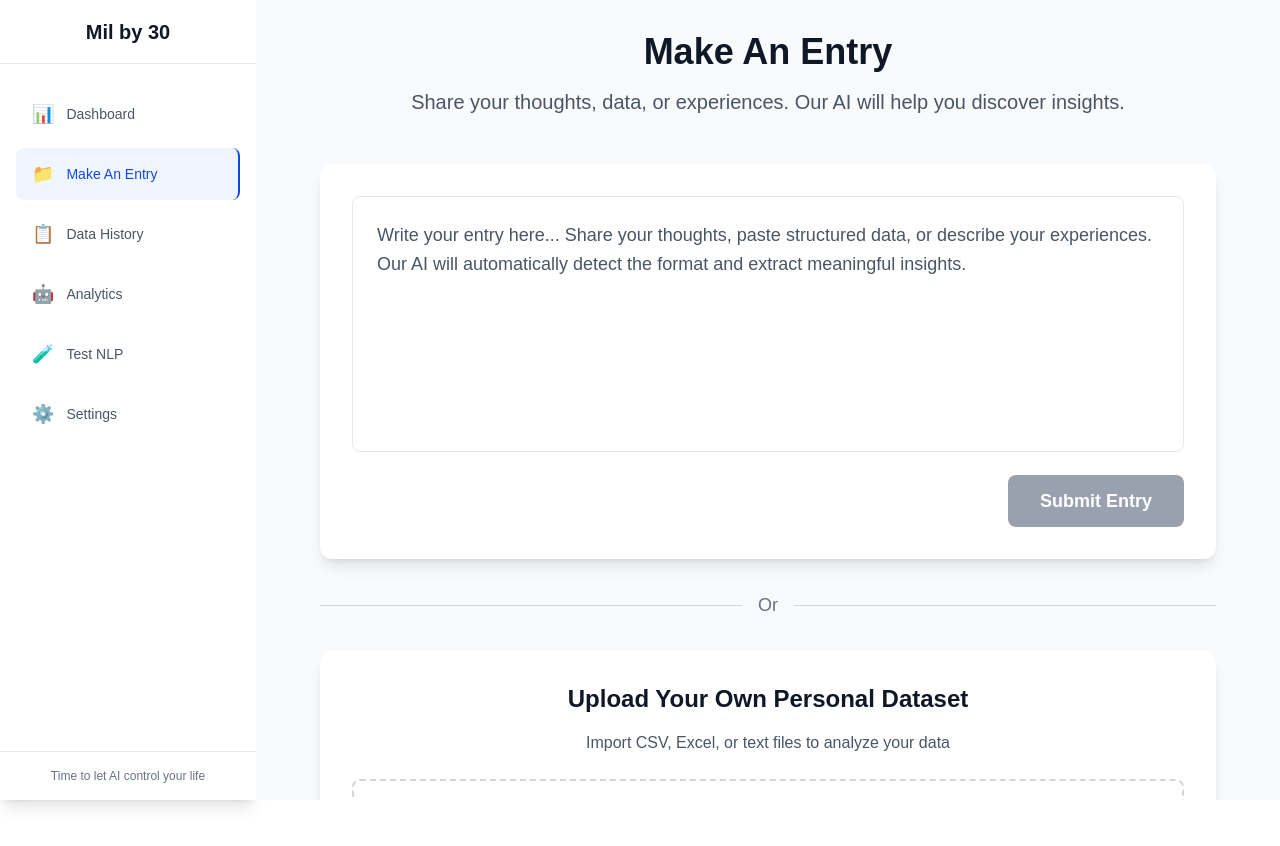
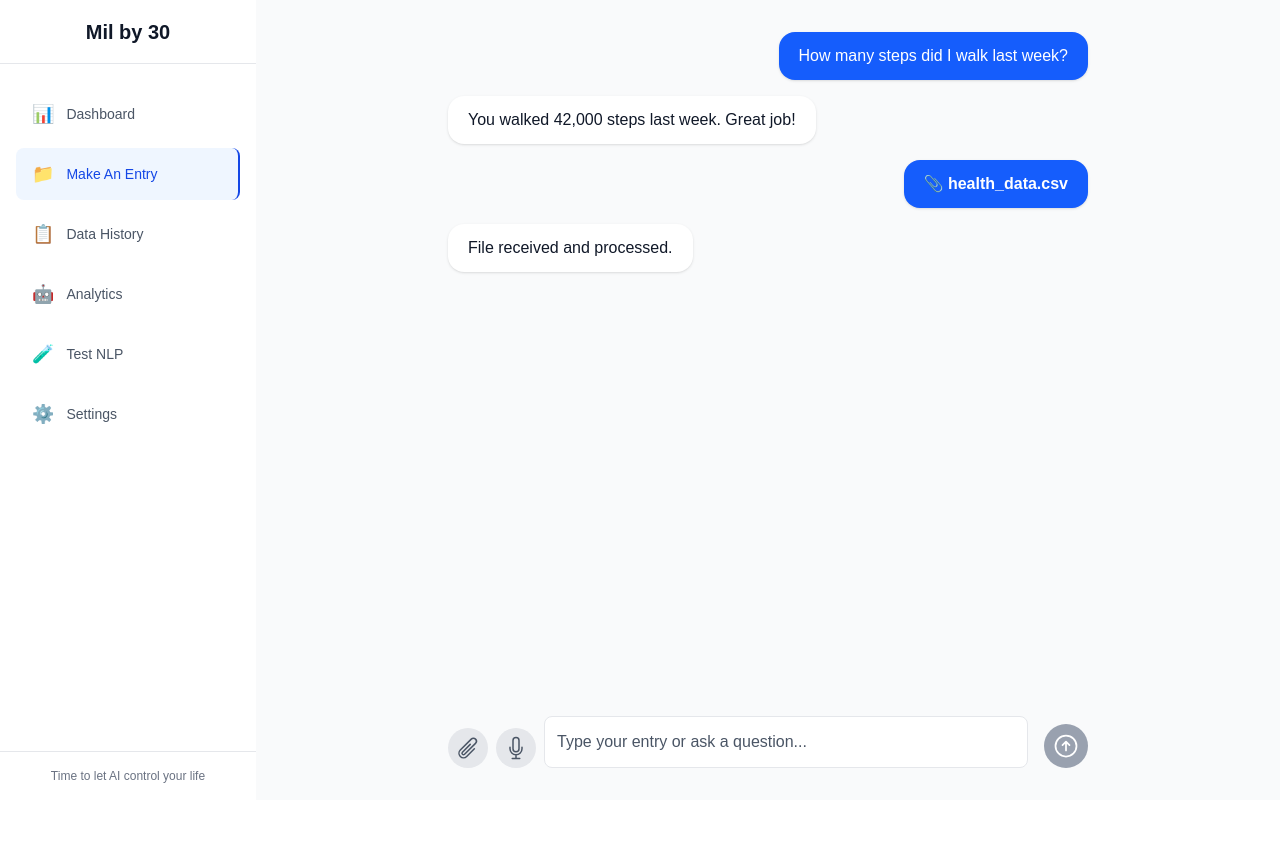
Before and after one commit to sameer7madrasi/ai-is-king, a Next.js app: page /upload in a window 1280 px wide. Shown: the top 846 px of the page. After the commit the page ends 800 px from the top, so only its background shows below. Built offline with nearby package versions, Linux system fonts and the light colour scheme.

Commit message:
added better entry

```diff
--- /dev/null
+++ b/src/app/api/entry/file/route.ts
@@ -0,0 +1,32 @@
+import { NextRequest, NextResponse } from 'next/server';
+import { UnifiedEntry } from '@/lib/entryModel';
+import { v4 as uuidv4 } from 'uuid';
+
+export async function POST(req: NextRequest) {
+  const formData = await req.formData();
+  const file = formData.get('file') as File | null;
+  const userId = formData.get('userId') as string || 'demo-user';
+  if (!file) {
+    return NextResponse.json({ error: 'Missing file' }, { status: 400 });
+  }
+  // For now, we won't actually store the file, just mock the entry
+  const now = new Date().toISOString();
+  const entry: UnifiedEntry = {
+    id: uuidv4(),
+    userId,
+    type: 'file',
+    source: 'upload',
+    content: file.name, // In real use, extract text or summary
+    fileUrl: null, // In real use, store and provide URL
+    metadata: {
+      filename: file.name,
+      mimetype: file.type,
+      // Add more as needed
+    },
+    timestamp: now,
+    createdAt: now,
+    updatedAt: now,
+  };
+  // TODO: Store in DB and handle file storage
+  return NextResponse.json({ success: true, entry });
+}
--- /dev/null
+++ b/src/app/api/entry/text/route.ts
@@ -0,0 +1,25 @@
+import { NextRequest, NextResponse } from 'next/server';
+import { UnifiedEntry } from '@/lib/entryModel';
+import { v4 as uuidv4 } from 'uuid';
+
+export async function POST(req: NextRequest) {
+  const { userId = 'demo-user', text } = await req.json();
+  if (!text || typeof text !== 'string') {
+    return NextResponse.json({ error: 'Missing or invalid text' }, { status: 400 });
+  }
+  const now = new Date().toISOString();
+  const entry: UnifiedEntry = {
+    id: uuidv4(),
+    userId,
+    type: 'text',
+    source: 'manual',
+    content: text,
+    fileUrl: null,
+    metadata: {},
+    timestamp: now,
+    createdAt: now,
+    updatedAt: now,
+  };
+  // TODO: Store in DB
+  return NextResponse.json({ success: true, entry });
+}
--- /dev/null
+++ b/src/app/api/entry/voice/route.ts
@@ -0,0 +1,33 @@
+import { NextRequest, NextResponse } from 'next/server';
+import { UnifiedEntry } from '@/lib/entryModel';
+import { v4 as uuidv4 } from 'uuid';
+
+export async function POST(req: NextRequest) {
+  const formData = await req.formData();
+  const file = formData.get('audio') as File | null;
+  const userId = formData.get('userId') as string || 'demo-user';
+  if (!file) {
+    return NextResponse.json({ error: 'Missing audio file' }, { status: 400 });
+  }
+  // In real use, run speech-to-text here
+  const transcript = 'Transcribed text (stub)';
+  const now = new Date().toISOString();
+  const entry: UnifiedEntry = {
+    id: uuidv4(),
+    userId,
+    type: 'voice',
+    source: 'upload',
+    content: transcript,
+    fileUrl: null, // In real use, store and provide URL
+    metadata: {
+      filename: file.name,
+      mimetype: file.type,
+      // Add more as needed
+    },
+    timestamp: now,
+    createdAt: now,
+    updatedAt: now,
+  };
+  // TODO: Store in DB and handle file storage
+  return NextResponse.json({ success: true, entry });
+}
--- a/src/app/upload/page.tsx
+++ b/src/app/upload/page.tsx
@@ -1,46 +1,51 @@
 "use client";
 
-import React, { useState } from "react";
-import { useRouter } from "next/navigation";
+import React, { useRef, useState } from "react";
+import { PaperClipIcon, MicrophoneIcon, ArrowUpCircleIcon } from '@heroicons/react/24/outline';
 
-interface DataInsights {
-  fileId: string;
-  numRows: number;
-  numColumns: number;
-  columns: string[];
-  columnTypes: Record<string, string>;
-  sample: any[];
+interface ChatEntry {
+  id: string;
+  type: 'text' | 'file' | 'voice';
+  content: string;
+  filename?: string;
+  from: 'user' | 'ai';
 }
 
+const MOCK_HISTORY: ChatEntry[] = [
+  { id: '1', type: 'text', content: 'How many steps did I walk last week?', from: 'user' },
+  { id: '2', type: 'text', content: 'You walked 42,000 steps last week. Great job!', from: 'ai' },
+  { id: '3', type: 'file', content: 'Uploaded: health_data.csv', filename: 'health_data.csv', from: 'user' },
+  { id: '4', type: 'text', content: 'File received and processed.', from: 'ai' },
+];
+
 export default function UploadPage() {
-  const [insights, setInsights] = useState<DataInsights | null>(null);
+  const [history, setHistory] = useState<ChatEntry[]>(MOCK_HISTORY);
+  const [input, setInput] = useState("");
   const [loading, setLoading] = useState(false);
   const [error, setError] = useState("");
-  const router = useRouter();
+  const fileInputRef = useRef<HTMLInputElement>(null);
 
-  const [textInput, setTextInput] = useState("");
-
-  const handleFileChange = async (e: React.ChangeEvent<HTMLInputElement>) => {
-    if (!e.target.files || e.target.files.length === 0) return;
+  const handleTextSubmit = async () => {
+    if (!input.trim()) return;
     setLoading(true);
     setError("");
-    const formData = new FormData();
-    formData.append("file", e.target.files[0]);
+    const userEntry: ChatEntry = {
+      id: Date.now().toString(),
+      type: 'text',
+      content: input,
+      from: 'user',
+    };
+    setHistory((h) => [...h, userEntry]);
+    setInput("");
     try {
-      const res = await fetch("/api/upload", {
+      const res = await fetch("/api/entry/text", {
         method: "POST",
-        body: formData,
+        headers: { "Content-Type": "application/json" },
+        body: JSON.stringify({ text: userEntry.content }),
       });
-      if (!res.ok) {
-        const errorData = await res.json();
-        throw new Error(errorData.error || "Failed to upload file");
-      }
       const data = await res.json();
-      console.log('API Response received:', data);
-      console.log('Sample data:', data.sample);
-      console.log('Columns:', data.columns);
-      console.log('Column types:', data.columnTypes);
-      setInsights(data);
+      if (!data.success) throw new Error(data.error || "Failed to process entry");
+      setHistory((h) => [...h, { id: Date.now() + "-ai", type: 'text', content: "Entry received! (stub)", from: 'ai' }]);
     } catch (err: any) {
       setError(err.message || "Unknown error");
     } finally {
@@ -48,246 +53,133 @@ export default function UploadPage() {
     }
   };
 
-  const handleTextSubmit = async () => {
-    if (!textInput.trim()) return;
+  const handleFileChange = async (e: React.ChangeEvent<HTMLInputElement>) => {
+    if (!e.target.files || e.target.files.length === 0) return;
     setLoading(true);
     setError("");
-
+    const file = e.target.files[0];
+    const userEntry: ChatEntry = {
+      id: Date.now().toString(),
+      type: 'file',
+      content: `Uploaded: ${file.name}`,
+      filename: file.name,
+      from: 'user',
+    };
+    setHistory((h) => [...h, userEntry]);
     try {
-      const res = await fetch("/api/upload", {
+      const formData = new FormData();
+      formData.append("file", file);
+      const res = await fetch("/api/entry/file", {
         method: "POST",
-        headers: {
-          "Content-Type": "application/json",
-        },
-        body: JSON.stringify({ text: textInput }),
+        body: formData,
       });
-      if (!res.ok) {
-        const errorData = await res.json();
-        throw new Error(errorData.error || "Failed to process text");
-      }
       const data = await res.json();
-      console.log('Text processing response:', data);
-      setInsights(data);
+      if (!data.success) throw new Error(data.error || "Failed to upload file");
+      setHistory((h) => [...h, { id: Date.now() + "-ai", type: 'text', content: "File received! (stub)", from: 'ai' }]);
     } catch (err: any) {
       setError(err.message || "Unknown error");
     } finally {
       setLoading(false);
+      if (fileInputRef.current) fileInputRef.current.value = "";
     }
+  };
+
+  const handleVoiceStub = async () => {
+    setLoading(true);
+    setError("");
+    const userEntry: ChatEntry = {
+      id: Date.now().toString(),
+      type: 'voice',
+      content: `Voice note (stub)`,
+      from: 'user',
+    };
+    setHistory((h) => [...h, userEntry]);
+    // In real use, record and upload audio
+    setTimeout(() => {
+      setHistory((h) => [...h, { id: Date.now() + "-ai", type: 'text', content: "Voice note received! (stub)", from: 'ai' }]);
+      setLoading(false);
+    }, 1200);
   };
 
   return (
     <div className="flex flex-col h-screen bg-gray-50 dark:bg-gray-900">
-      {/* Header */}
-      <div className="flex-1 flex flex-col items-center justify-center px-4 py-8">
-        <div className="max-w-4xl w-full">
-          {/* Main Title */}
-          <div className="text-center mb-12">
-            <h1 className="text-4xl font-bold text-gray-900 dark:text-gray-100 mb-4">Make An Entry</h1>
-            <p className="text-xl text-gray-600 dark:text-gray-300">
-              Share your thoughts, data, or experiences. Our AI will help you discover insights.
-            </p>
+      {/* Chat bubbles/history */}
+      <div className="flex-1 overflow-y-auto px-4 py-8 max-w-2xl mx-auto w-full">
+        <div className="flex flex-col gap-4">
+          {history.map((entry) => (
+            <div key={entry.id} className={`flex ${entry.from === 'user' ? 'justify-end' : 'justify-start'}`}>
+              <div className={`rounded-2xl px-5 py-3 max-w-[75%] shadow text-base ${
+                entry.from === 'user'
+                  ? 'bg-blue-600 text-white'
+                  : 'bg-white dark:bg-gray-800 text-gray-900 dark:text-gray-100'
+              }`}>
+                {entry.type === 'file' && entry.filename ? (
+                  <span className="font-semibold">📎 {entry.filename}</span>
+                ) : (
+                  entry.content
+                )}
               </div>
-
-          {/* Primary Text Input Section */}
-          <div className="bg-white dark:bg-gray-800 rounded-xl shadow-lg p-8 mb-8">
-            <div className="space-y-4">
-              <textarea
-                value={textInput}
-                onChange={(e) => setTextInput(e.target.value)}
-                placeholder="Write your entry here... Share your thoughts, paste structured data, or describe your experiences. Our AI will automatically detect the format and extract meaningful insights."
-                className="w-full h-64 p-6 border border-gray-200 dark:border-gray-700 rounded-lg resize-none focus:ring-2 focus:ring-blue-500 focus:border-transparent placeholder-gray-600 dark:placeholder-gray-400 text-lg leading-relaxed text-gray-900 dark:text-gray-100 bg-white dark:bg-gray-900"
-              />
-              <div className="flex justify-end">
-                <button
-                  onClick={handleTextSubmit}
-                  disabled={!textInput.trim() || loading}
-                  className="bg-blue-600 hover:bg-blue-700 disabled:bg-gray-400 dark:disabled:bg-gray-700 text-white font-semibold py-3 px-8 rounded-lg transition-colors text-lg"
-                >
-                  {loading ? "Processing..." : "Submit Entry"}
-                </button>
             </div>
+          ))}
         </div>
       </div>
 
-          {/* Divider */}
-          <div className="flex items-center justify-center mb-8">
-            <div className="flex-1 border-t border-gray-300 dark:border-gray-700"></div>
-            <span className="px-4 text-gray-500 dark:text-gray-400 font-medium text-lg">Or</span>
-            <div className="flex-1 border-t border-gray-300 dark:border-gray-700"></div>
-          </div>
-
-          {/* File Upload Section */}
-          <div className="bg-white dark:bg-gray-800 rounded-xl shadow-lg p-8">
-            <h2 className="text-2xl font-bold text-gray-900 dark:text-gray-100 mb-4 text-center">
-              Upload Your Own Personal Dataset
-            </h2>
-            <p className="text-gray-600 dark:text-gray-300 mb-6 text-center">
-              Import CSV, Excel, or text files to analyze your data
-            </p>
-
-            <div className="flex flex-col items-center justify-center border-2 border-dashed border-gray-300 dark:border-gray-700 rounded-lg p-8">
-              <div className="text-center">
-                <svg
-                  className="mx-auto h-16 w-16 text-gray-400 dark:text-gray-500 mb-4"
-                  stroke="currentColor"
-                  fill="none"
-                  viewBox="0 0 48 48"
-                  aria-hidden="true"
+      {/* Input area */}
+      <div className="w-full max-w-2xl mx-auto px-4 pb-8">
+        <div className="flex items-end gap-2">
+          <button
+            type="button"
+            className="p-2 rounded-full bg-gray-200 dark:bg-gray-700 hover:bg-gray-300 dark:hover:bg-gray-600"
+            onClick={() => fileInputRef.current?.click()}
+            title="Attach file"
           >
-                  <path
-                    d="M28 8H12a4 4 0 00-4 4v20m32-12v8m0 0v8a4 4 0 01-4 4H12a4 4 0 01-4-4v-4m32-4l-3.172-3.172a4 4 0 00-5.656 0L28 28M8 32l9.172-9.172a4 4 0 015.656 0L28 28m0 0l4 4m4-24h8m-4-4v8m-12 4h.02"
-                    strokeWidth={2}
-                    strokeLinecap="round"
-                    strokeLinejoin="round"
+            <PaperClipIcon className="h-6 w-6 text-gray-600 dark:text-gray-300" />
+            <input
+              ref={fileInputRef}
+              type="file"
+              className="hidden"
+              onChange={handleFileChange}
+              accept=".csv,.xlsx,.xls,.txt,.text,.pdf,.doc,.docx,.json,.jpg,.jpeg,.png,.mp3,.wav,.m4a"
             />
-                </svg>
-                <div className="mt-4">
-                  <label
-                    htmlFor="file-upload"
-                    className="cursor-pointer bg-gray-600 hover:bg-gray-700 text-white font-medium py-3 px-6 rounded-lg transition-colors text-lg"
+          </button>
+          <button
+            type="button"
+            className="p-2 rounded-full bg-gray-200 dark:bg-gray-700 hover:bg-gray-300 dark:hover:bg-gray-600"
+            onClick={handleVoiceStub}
+            title="Record voice note (stub)"
           >
-                    Choose a file
-                  </label>
-                  <input
-                    id="file-upload"
-                    name="file-upload"
-                    type="file"
-                    className="sr-only"
-                    accept=".csv,.xlsx,.xls,.txt,.text"
-                    onChange={handleFileChange}
+            <MicrophoneIcon className="h-6 w-6 text-gray-600 dark:text-gray-300" />
+          </button>
+          <textarea
+            value={input}
+            onChange={(e) => setInput(e.target.value)}
+            placeholder="Type your entry or ask a question..."
+            className="flex-1 min-h-[48px] max-h-32 p-3 border border-gray-200 dark:border-gray-700 rounded-lg resize-none focus:ring-2 focus:ring-blue-500 focus:border-transparent placeholder-gray-600 dark:placeholder-gray-400 text-base leading-relaxed text-gray-900 dark:text-gray-100 bg-white dark:bg-gray-900"
+            rows={1}
+            disabled={loading}
+            onKeyDown={e => {
+              if (e.key === 'Enter' && !e.shiftKey) {
+                e.preventDefault();
+                handleTextSubmit();
+              }
+            }}
           />
-                </div>
-                <p className="mt-3 text-sm text-gray-500 dark:text-gray-400">
-                  CSV, XLSX, XLS, TXT, or TEXT files up to 10MB
-                </p>
-              </div>
-            </div>
-          </div>
-        </div>
-      </div>
-
-      {/* Loading and Error States */}
-      {loading && (
-        <div className="fixed inset-0 bg-black bg-opacity-50 flex items-center justify-center z-50">
-          <div className="bg-white rounded-lg p-8 flex items-center space-x-4">
-            <div className="animate-spin rounded-full h-8 w-8 border-b-2 border-blue-600"></div>
-            <span className="text-lg text-gray-700">Processing your entry...</span>
-          </div>
-        </div>
-      )}
-
-      {error && (
-        <div className="fixed bottom-4 right-4 bg-red-50 border border-red-200 rounded-lg p-4 max-w-md z-50">
-          <div className="flex">
-            <div className="flex-shrink-0">
-              <svg
-                className="h-5 w-5 text-red-400"
-                viewBox="0 0 20 20"
-                fill="currentColor"
+          <button
+            onClick={handleTextSubmit}
+            disabled={!input.trim() || loading}
+            className="ml-2 p-2 rounded-full bg-blue-600 hover:bg-blue-700 disabled:bg-gray-400 dark:disabled:bg-gray-700 text-white flex items-center justify-center"
+            title="Submit"
           >
-                <path
-                  fillRule="evenodd"
-                  d="M10 18a8 8 0 100-16 8 8 0 000 16zM8.707 7.293a1 1 0 00-1.414 1.414L8.586 10l-1.293 1.293a1 1 0 101.414 1.414L10 11.414l1.293 1.293a1 1 0 001.414-1.414L11.414 10l1.293-1.293a1 1 0 00-1.414-1.414L10 8.586 8.707 7.293z"
-                  clipRule="evenodd"
-                />
-              </svg>
-            </div>
-            <div className="ml-3">
-              <h3 className="text-sm font-medium text-red-800">Error</h3>
-              <div className="mt-2 text-sm text-red-700">{error}</div>
-            </div>
-          </div>
-        </div>
-      )}
-
-      {/* Results Section */}
-      {insights && (
-        <div className="fixed inset-0 bg-black bg-opacity-50 flex items-center justify-center z-50 p-4">
-          <div className="bg-white rounded-xl shadow-xl max-w-4xl w-full max-h-[90vh] overflow-y-auto">
-            <div className="p-8">
-              <div className="flex justify-between items-center mb-6">
-                <h2 className="text-2xl font-bold text-gray-900">Entry Processed Successfully!</h2>
-                <button
-                  onClick={() => setInsights(null)}
-                  className="text-gray-400 hover:text-gray-600"
-                >
-                  <svg className="h-6 w-6" fill="none" viewBox="0 0 24 24" stroke="currentColor">
-                    <path strokeLinecap="round" strokeLinejoin="round" strokeWidth={2} d="M6 18L18 6M6 6l12 12" />
-                  </svg>
+            <ArrowUpCircleIcon className="h-7 w-7" />
           </button>
         </div>
-
-              <div className="grid grid-cols-1 md:grid-cols-3 gap-4 mb-6">
-                <div className="bg-blue-50 rounded-lg p-4">
-                  <div className="text-2xl font-bold text-blue-600">
-                    {insights.numRows.toLocaleString()}
+        {error && <div className="mt-2 text-red-600 text-sm">{error}</div>}
       </div>
-                  <div className="text-sm text-blue-800">Total Rows</div>
-                </div>
-                <div className="bg-green-50 rounded-lg p-4">
-                  <div className="text-2xl font-bold text-green-600">
-                    {insights.numColumns}
-                  </div>
-                  <div className="text-sm text-green-800">Total Columns</div>
-                </div>
-                <div className="bg-purple-50 rounded-lg p-4">
-                  <div className="text-2xl font-bold text-purple-600">
-                    {insights.columns.length}
-                  </div>
-                  <div className="text-sm text-purple-800">Data Fields</div>
-                </div>
-              </div>
-
-              <div className="overflow-x-auto mb-6">
-                <table className="min-w-full divide-y divide-gray-200">
-                  <thead className="bg-gray-50">
-                    <tr>
-                      {insights.columns.map((column, index) => (
-                        <th
-                          key={index}
-                          className="px-6 py-3 text-left text-xs font-medium text-gray-500 uppercase tracking-wider"
-                        >
-                          {column}
-                        </th>
-                      ))}
-                    </tr>
-                  </thead>
-                  <tbody className="bg-white divide-y divide-gray-200">
-                    {insights.sample.map((row, rowIndex) => (
-                      <tr key={rowIndex}>
-                        {insights.columns.map((column, colIndex) => (
-                          <td
-                            key={colIndex}
-                            className="px-6 py-4 whitespace-nowrap text-sm text-gray-900"
-                          >
-                            {row[column] !== null && row[column] !== undefined
-                              ? typeof row[column] === 'object'
-                                ? JSON.stringify(row[column])
-                                : String(row[column])
-                              : "-"}
-                          </td>
-                        ))}
-                      </tr>
-                    ))}
-                  </tbody>
-                </table>
-              </div>
-
-              <div className="flex justify-center space-x-4">
-                <button
-                  onClick={() => setInsights(null)}
-                  className="bg-gray-600 hover:bg-gray-700 text-white font-medium py-2 px-4 rounded-md transition-colors"
-                >
-                  Make Another Entry
-                </button>
-                <button
-                  onClick={() => router.push('/')}
-                  className="bg-blue-600 hover:bg-blue-700 text-white font-medium py-2 px-4 rounded-md transition-colors"
-                >
-                  Go to Dashboard
-                </button>
-              </div>
-            </div>
+      {loading && (
+        <div className="fixed inset-0 bg-black bg-opacity-30 flex items-center justify-center z-50">
+          <div className="bg-white dark:bg-gray-800 rounded-lg p-8 flex items-center space-x-4">
+            <div className="animate-spin rounded-full h-8 w-8 border-b-2 border-blue-600"></div>
+            <span className="text-lg text-gray-700 dark:text-gray-100">Processing your entry...</span>
           </div>
         </div>
       )}
--- /dev/null
+++ b/src/lib/entryModel.ts
@@ -0,0 +1,23 @@
+export type EntryType = 'text' | 'voice' | 'file' | 'api' | 'image';
+export type EntrySource = 'manual' | 'upload' | 'apple_health' | 'google_fit' | 'api' | 'other';
+
+export interface EntryMetadata {
+  filename?: string | null;
+  mimetype?: string | null;
+  duration?: number | null; // For audio/video
+  extractedData?: any;      // For structured/parsed data
+  raw?: any;                // Raw data if needed
+}
+
+export interface UnifiedEntry {
+  id: string;
+  userId: string;
+  type: EntryType;
+  source: EntrySource;
+  content: string;           // Text, extracted text, or transcript
+  fileUrl?: string | null;   // For files/voice/images
+  metadata?: EntryMetadata;
+  timestamp: string;         // ISO8601
+  createdAt: string;         // ISO8601
+  updatedAt: string;         // ISO8601
+}
```
Lines whose indentation alone changed are shown as unchanged.
